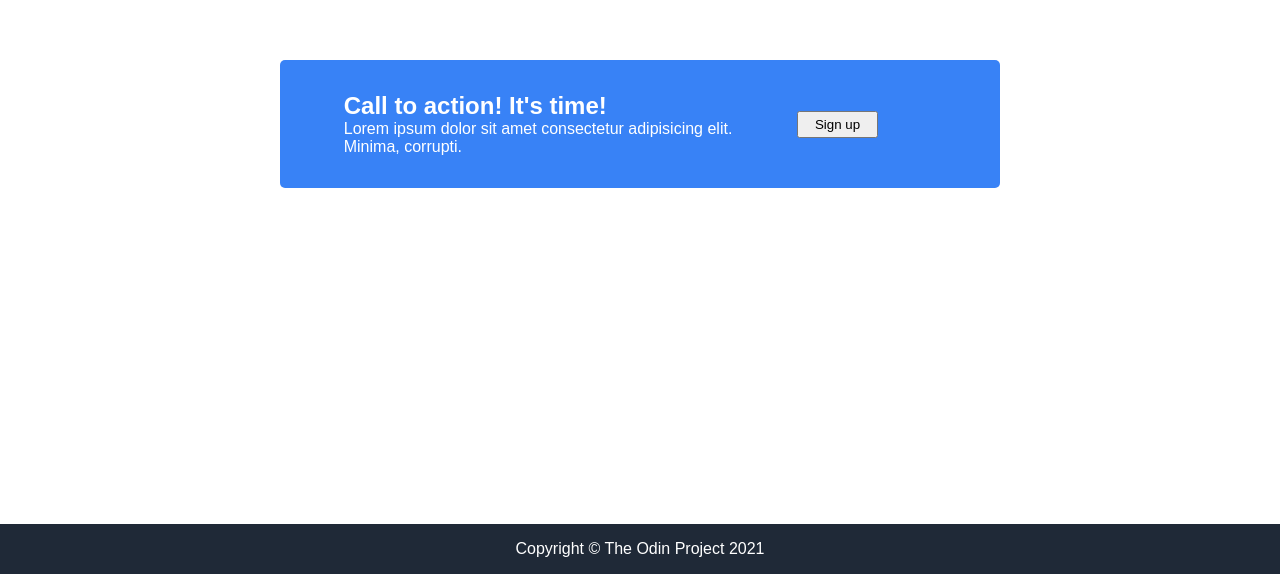
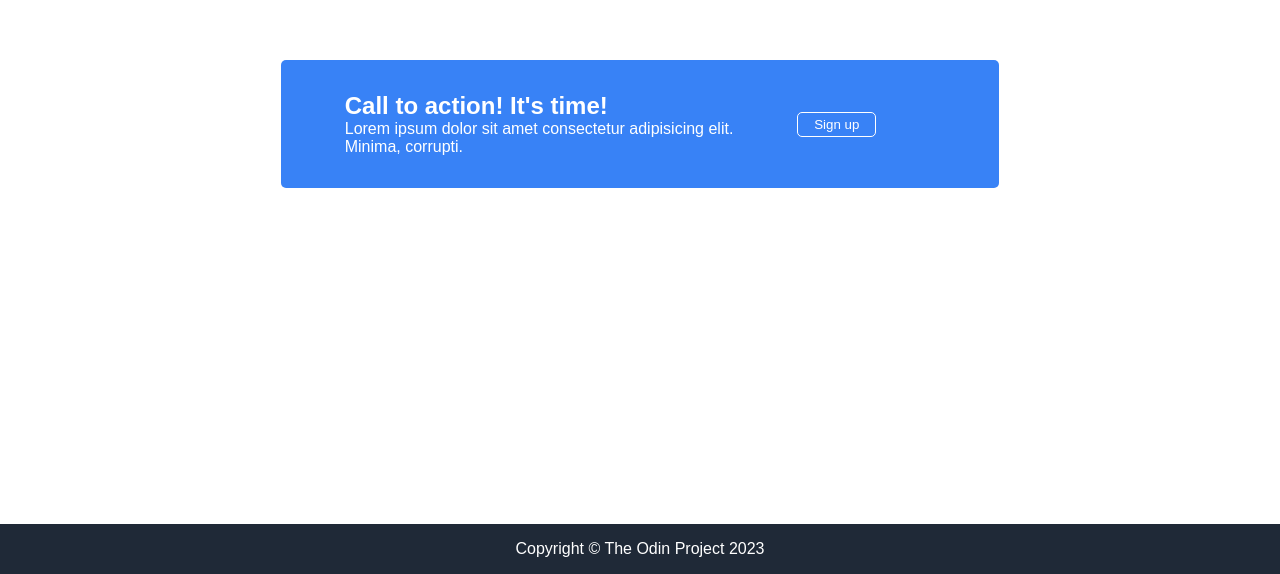
Before and after one commit to robelperey/project_landing-page, a plain HTML site: page index.html in a window 1280 px wide. Shown: the part 2726-3300 px from the top of the page. Drawn offline with Linux system fonts and the light colour scheme.

Commit message:
modify style for cta button

```diff
--- a/index.html
+++ b/index.html
@@ -92,7 +92,7 @@
         </div>
       </div>
 
-      <footer>Copyright &copy; The Odin Project 2021</footer>
+      <footer>Copyright &copy; The Odin Project 2023</footer>
     </div>
   </body>
 </html>
--- a/style.css
+++ b/style.css
@@ -167,6 +167,10 @@
 }
 
 .cta-btn button {
+  border: 1px solid #fff;
+  color: #fff;
+  background-color: #3882f6;
+  border-radius: 5px;
   padding: 4px 16px;
 }
 
```
